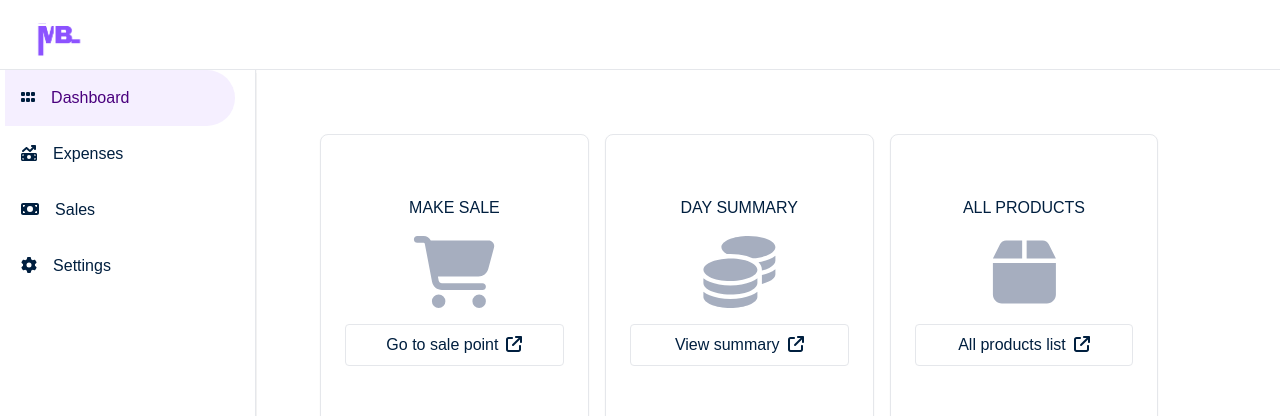
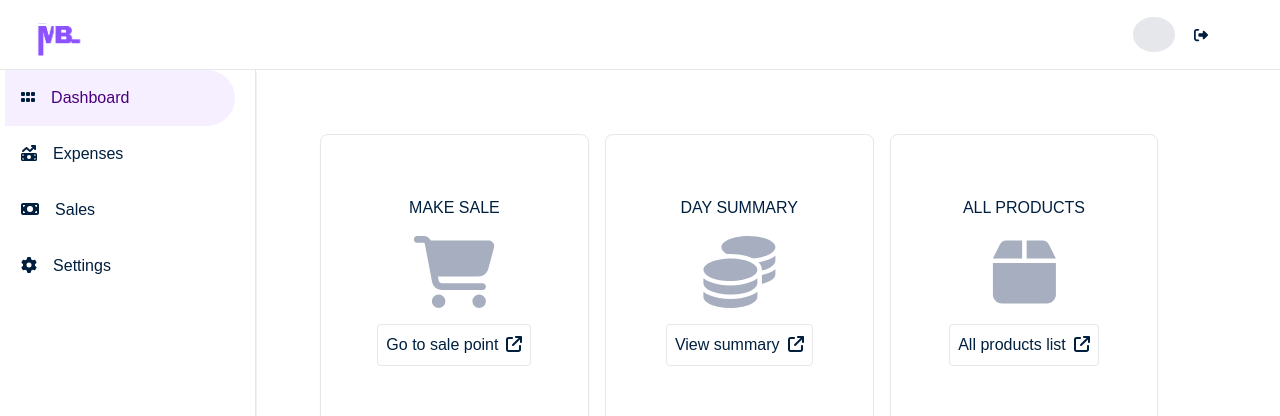
Before and after one commit to CHIGODI/BusinessManager, a Next.js app in the folder mybiz-frontend/: page /dashboard in a window 1280 px wide. Shown: the top 416 px of the page. Built offline with nearby package versions, Linux system fonts and the light colour scheme.

Commit message:
Improve styling and responsiveness of components

```diff
--- a/mybiz-frontend/app/components/navbar.js
+++ b/mybiz-frontend/app/components/navbar.js
@@ -2,7 +2,7 @@
 import Image from "next/image";
 import { useState } from 'react';
 import { FontAwesomeIcon } from "@fortawesome/react-fontawesome";
-import { faBars } from "@fortawesome/free-solid-svg-icons";
+import { faBars, faRightFromBracket } from "@fortawesome/free-solid-svg-icons";
 
 export default function NavBar(){
     const [isMenuOpen, setIsMenuOpen] = useState(false);
@@ -12,14 +12,20 @@ export default function NavBar(){
 
     return(
         <nav className="relative h-[70px] flex items-center justify-between border-b">
-            <div className='w-[100%] pl-[2.5%] pr-[2.5%] h-full flex items-center justify-between md:pl-[2%] md:w-[20%] md:pr-0'>
+            <div className='w-[100%] pl-[2.5%] pr-[2.5%] h-full flex items-center justify-between lg:pl-[2%] lg:w-[20%] lg:pr-0'>
                 <Image
                     src="/Images/myBIZ.png"
                     alt="MyBiz Logo"
                     width={60}
                     height={40}
                 />
-                <FontAwesomeIcon className="text-purple-800 text-3xl md:invisible" icon={faBars} onClick={openMenu} />
+                <FontAwesomeIcon className="text-purple-800 text-3xl lg:invisible" icon={faBars} onClick={openMenu} />
+            </div>
+            <div className="hidden lg:flex w-1/6 h-1/2 mr-[5%] relative items-center justify-end">
+                <div className="w-[20%] h-[100%] rounded-[50%] mx-[5%] bg-gray-200">
+                </div>
+                <FontAwesomeIcon className="text-sm text-[#001F3F] hover:text-[#4A007E] p-2 hover:bg-gray-200 rounded-md" icon={faRightFromBracket} />
+                <div className="absolute bg-green-500 w-full h-[20vh] invisible"></div>
             </div>
         </nav>
     )
--- a/mybiz-frontend/app/components/sidenav.js
+++ b/mybiz-frontend/app/components/sidenav.js
@@ -7,7 +7,7 @@ export default function SideNav(){
     const pathname = usePathname();
 
     return(
-        <div className="w-[20%] border-r border-b shadow-right-sm hidden md:block">
+        <div className="w-[20%] border-r border-b shadow-right-sm hidden lg:block">
             <ul className='flex flex-col justify-start'>
                 <Link href="/dashboard"
                     className={`links ${pathname.startsWith('/dashboard')?
--- a/mybiz-frontend/app/dashboard/page.js
+++ b/mybiz-frontend/app/dashboard/page.js
@@ -1,4 +1,5 @@
 import SideNav from '../components/sidenav';
+import Link from 'next/link';
 import NavBar from '../components/navbar';
 import { FontAwesomeIcon } from "@fortawesome/react-fontawesome";
 import { faCartShopping, faArrowUpRightFromSquare, faCoins, faBox } from "@fortawesome/free-solid-svg-icons";
@@ -11,27 +12,51 @@ export default function Dashboard() {
             <NavBar />
             <div className="flex flex-row w-full h-screen justify-center">
                 <SideNav />
-                <main className='w-[80%] pr-[5%] pl-[5%] pt-[5%] flex flex-col md:flex-row md:flex-wrap gap-4'>
+                <main className='w-[80%] pr-[5%] pl-[5%] pt-[5%]
+                                flex flex-col lg:flex-row
+                                lg:flex-wrap gap-4'
+                >
                     <div className='cards flex flex-col justify-center'>
                         <h5 className='text-center text-[#001F3F]'>
                             MAKE SALE
                         </h5>
                         <FontAwesomeIcon className='text-7xl mt-4 text-[#A6AEBF]' icon={faCartShopping} />
-                        <button className='border text-[#001F3F] rounded p-2 mt-4 hover:bg-[#F8FAFC]'>Go to sale point<FontAwesomeIcon className='ml-2' icon={faArrowUpRightFromSquare} /></button>
+                        <Link href='/dashboard/sale' className='flex items-center justify-center'>
+                            <button className='border text-[#001F3F]
+                                                rounded p-2 mt-4 hover:bg-gray-200'
+                            >
+                                Go to sale point
+                                <FontAwesomeIcon className='ml-2' icon={faArrowUpRightFromSquare} />
+                            </button>
+                        </Link>
                     </div>
                     <div className='cards flex flex-col justify-center'>
                         <h5 className='text-center text-[#001F3F]'>
                             DAY SUMMARY
                         </h5>
                         <FontAwesomeIcon className='text-7xl mt-4 text-[#A6AEBF]' icon={faCoins} />
-                        <button className='border text-[#001F3F] rounded p-2 mt-4 hover:bg-[#F8FAFC]'>View summary<FontAwesomeIcon className='ml-2' icon={faArrowUpRightFromSquare} /></button>
+                        <Link href='#' className='flex items-center justify-center'>
+                            <button className='border text-[#001F3F]
+                                               rounded p-2 mt-4 hover:bg-gray-200'
+                            >
+                                View summary
+                                <FontAwesomeIcon className='ml-2' icon={faArrowUpRightFromSquare} />
+                            </button>
+                        </Link>
                     </div>
                     <div className='cards flex flex-col justify-center'>
                         <h5 className='text-center text-[#001F3F]'>
                             ALL PRODUCTS
                         </h5>
                         <FontAwesomeIcon className='text-7xl mt-4 text-[#A6AEBF]' icon={faBox} />
-                        <button className='border text-[#001F3F] rounded p-2 mt-4 hover:bg-[#FFEB3B]'>All products list<FontAwesomeIcon className='ml-2' icon={faArrowUpRightFromSquare} /></button>
+                        <Link href='/products' className='flex items-center justify-center'>
+                            <button className='border text-[#001F3F]
+                                            rounded p-2 mt-4 hover:bg-gray-200'
+                            >
+                                All products list
+                                <FontAwesomeIcon className='ml-2' icon={faArrowUpRightFromSquare} />
+                            </button>
+                        </Link>
                     </div>
                 </main>
             </div>
```
